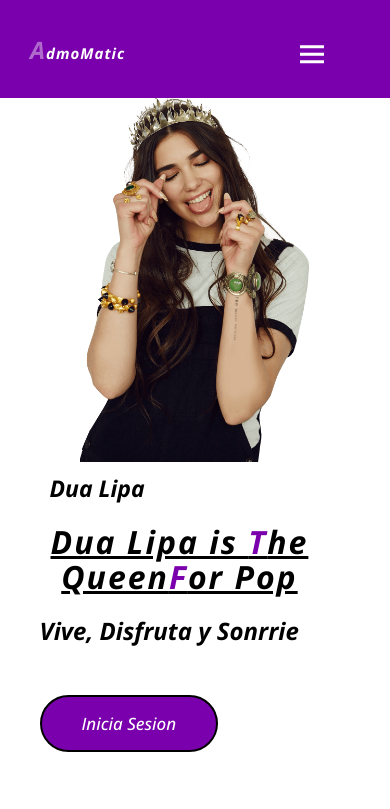
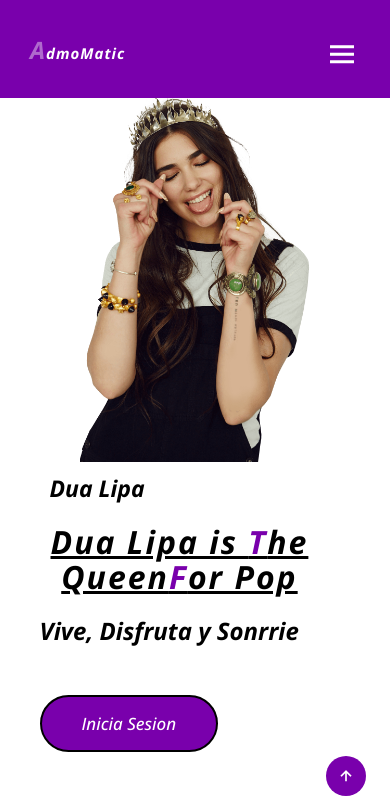
Before and after one commit to ADMO1803/JEACOM-Dua-Lipa, a plain HTML site: page index.html in a window 390 px wide. Shown: the top 809 px of the page. Drawn offline with nearby package versions, Linux system fonts and the light colour scheme.

Commit message:
Cambio-Final

```diff
--- a/css/style.css
+++ b/css/style.css
@@ -6,6 +6,11 @@
 	box-sizing: border-box;
 	text-decoration: none;
 	list-style: none;
+}
+
+html,body{
+	width: 100%!important;
+	overflow-x: hidden!important;
 }
 
 body {
@@ -810,10 +815,6 @@ footer {
 		margin: auto;
 	}
 
-	.top{
-		display: none;
-	}
-
 	.home img{
 		margin-top: 3em;
 	}
@@ -838,6 +839,11 @@ footer {
 	.logo span{
 		font-size: 1.5rem;
 	}
+
+	 #menu-icon{
+	 	margin: 0 -30px;
+	 	margin-top: 10px;
+	 }
 
 
 }
```
